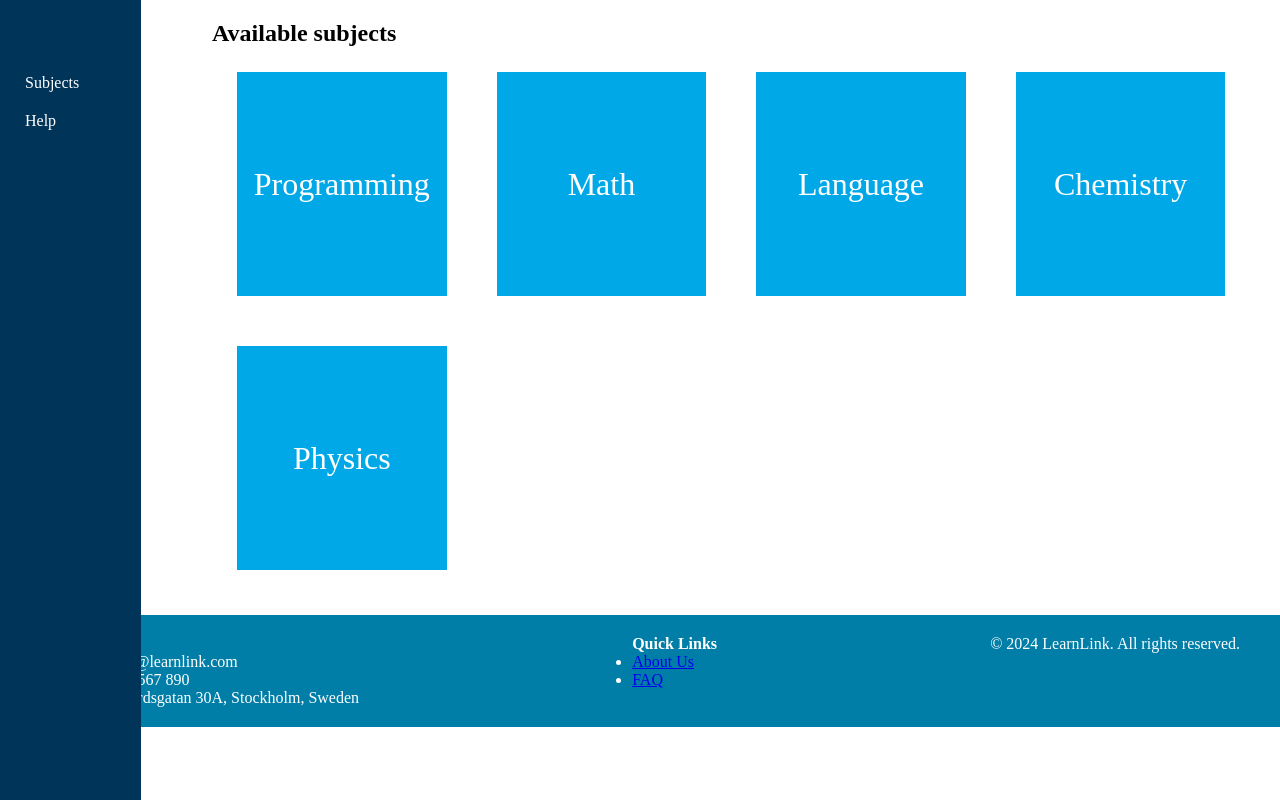
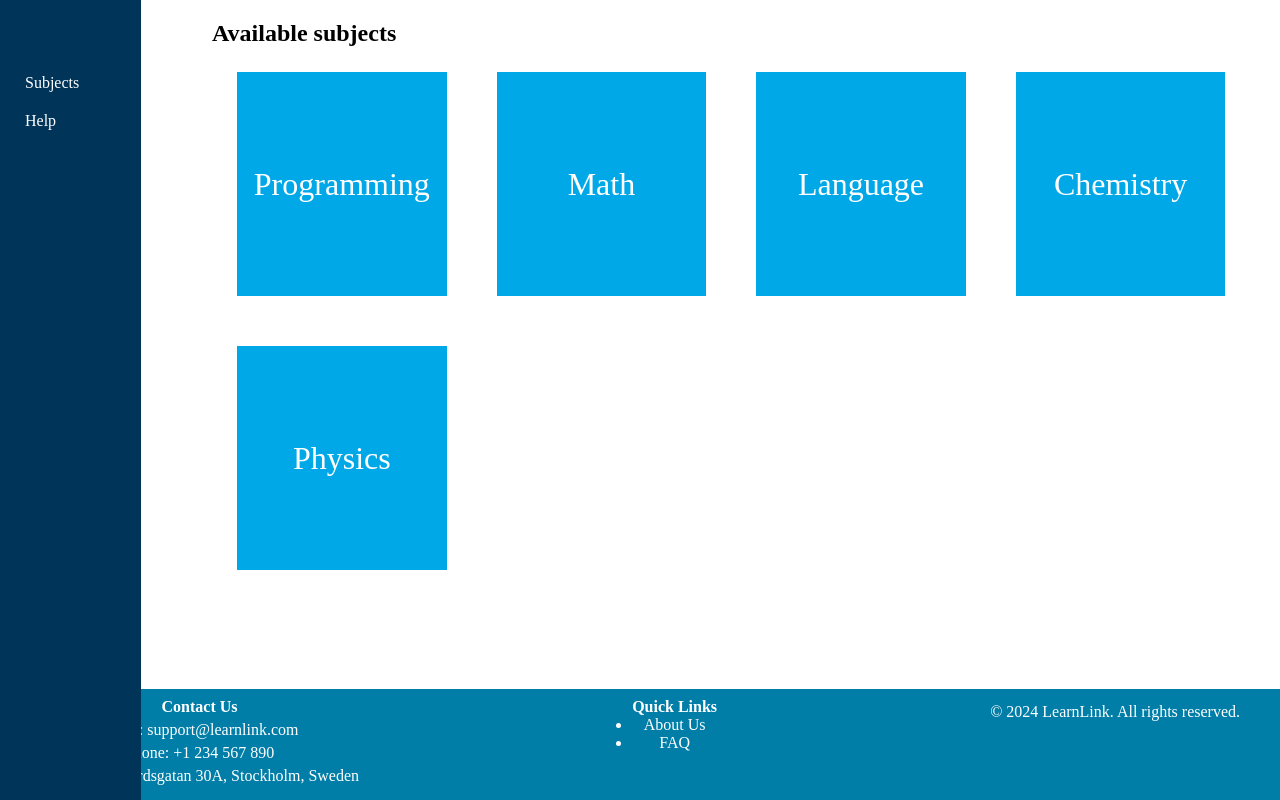
Before and after one commit to microgram17/LearnLink, a Flask app: page / in a window 1280 px wide. Run offline with Flask 3, Linux system fonts and the light colour scheme.

Commit message:
fixed footer css

```diff
--- a/static/style.css
+++ b/static/style.css
@@ -103,9 +103,14 @@ nav ul li ul li a:hover {
 }
 
 footer {
+	position: absolute;
+	bottom: 0;
+	width: 100%;
 	background-color: #007EA7;
 	color: #FFFFFF;
-	padding: 20px 0;
+    text-align: center;
+	padding-top: .6em;
+	padding-bottom: .6em;
 }
 
 .footer-container {
@@ -116,3 +121,23 @@ footer {
     margin: 0 auto;
     padding: 0 20px;
 }
+
+.footer-section p, .footer-section a, .footer-section form {
+    margin: 5px 0;
+}
+
+.footer-section a {
+    color: #fff;
+    text-decoration: none;
+}
+
+.footer-section a:hover {
+    text-decoration: underline;
+}
+
+@media (max-width: 768px) {
+    .footer-container {
+        flex-direction: column;
+        align-items: center;
+    }
+}
```
